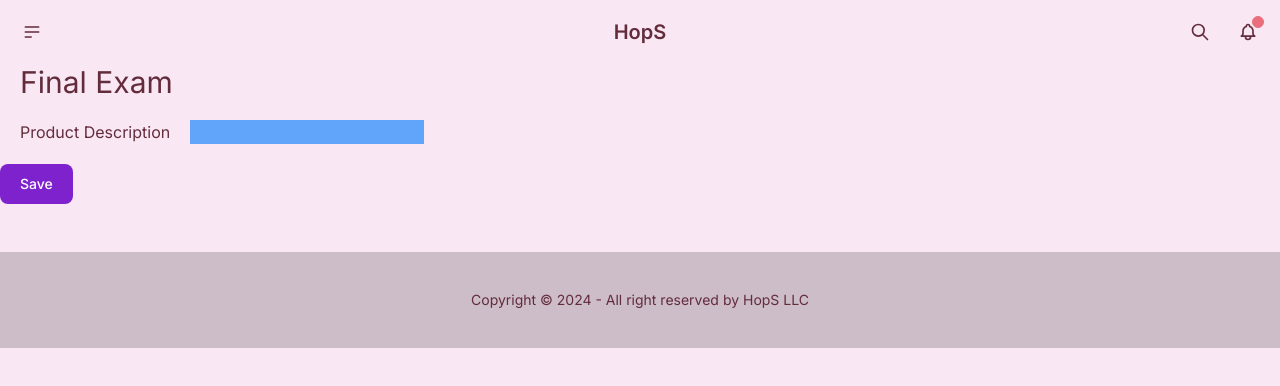
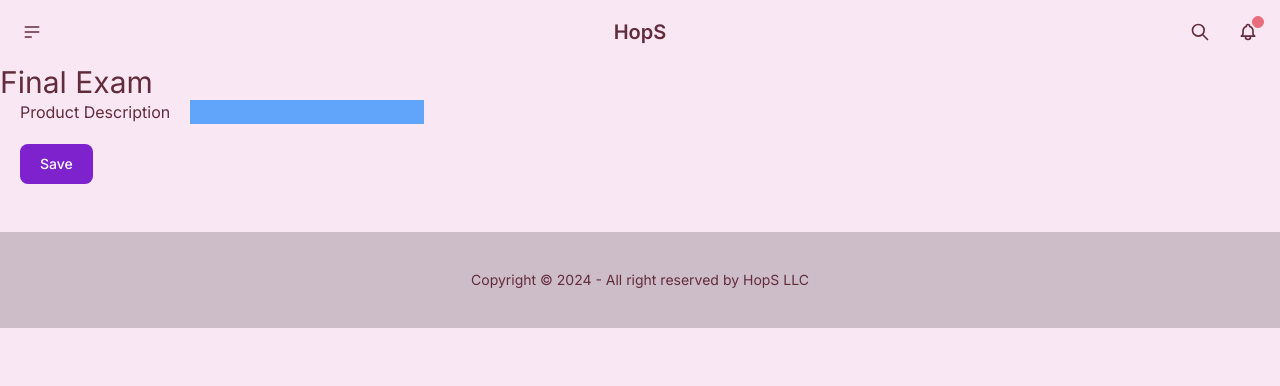
Before and after one commit to lkaur29/exam2, a Next.js app: page /final in a window 1280 px wide. Shown: the top 386 px of the page. Built offline with nearby package versions, Linux system fonts and the light colour scheme.

Commit message:
style change

```diff
--- a/app/final/page.tsx
+++ b/app/final/page.tsx
@@ -1,12 +1,12 @@
 export default function Page() {
     return (
       <>
-      <h1 className="text-3xl ml-5"> Final Exam</h1>
+      <h1 className="text-3xl mr-5"> Final Exam</h1>
       <form>
         <label htmlFor="product" className='ml-5'>Product Description</label>
-        <input type="text" name="product" id="product" className="m-5 text-black bg-blue-400"/>
+        <input type="text" name="product" id="product" className="ml-5 text-black bg-blue-400"/>
         <br />
-        <button className="focus:outline-none text-white bg-purple-700 hover:bg-purple-800 focus:ring-4 focus:ring-purple-300 font-medium rounded-lg text-sm px-5 py-2.5 mb-2 dark:bg-purple-600 dark:hover:bg-purple-700 dark:focus:ring-purple-900" type="submit">Save</button>
+        <button className="m-5 focus:outline-none text-white bg-purple-700 hover:bg-purple-800 focus:ring-4 focus:ring-purple-300 font-medium rounded-lg text-sm px-5 py-2.5 mb-2 dark:bg-purple-600 dark:hover:bg-purple-700 dark:focus:ring-purple-900" type="submit">Save</button>
       </form>
       </>
     )
```
